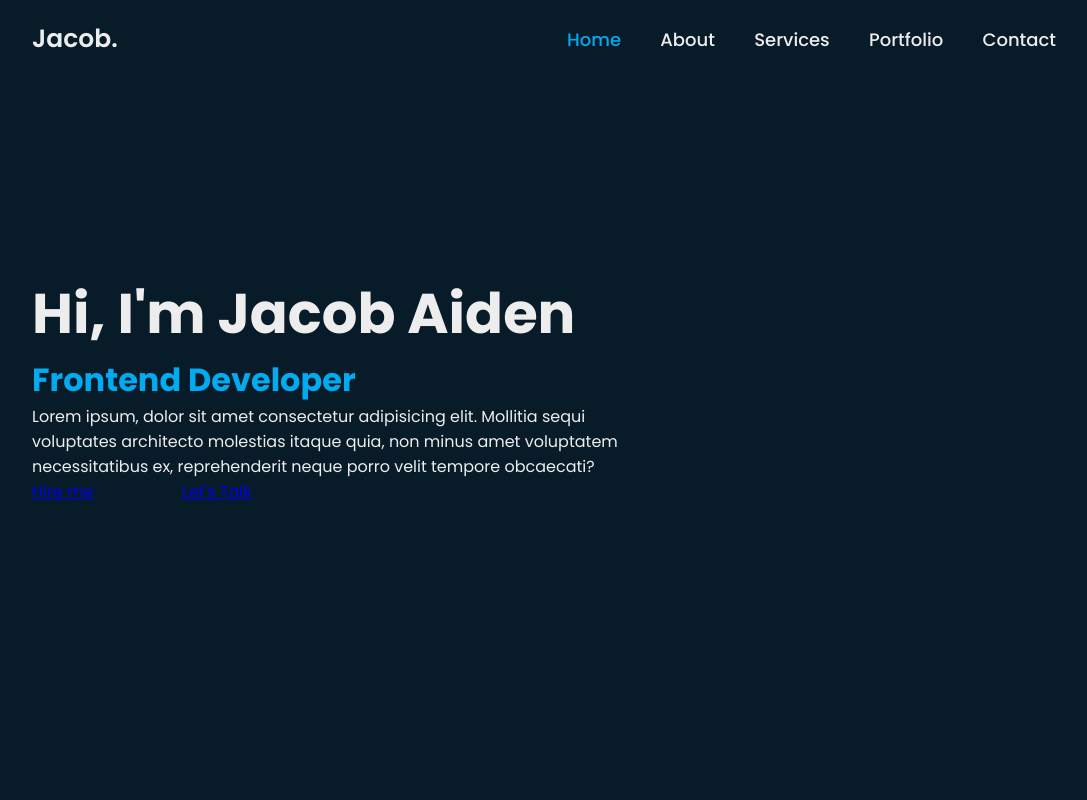
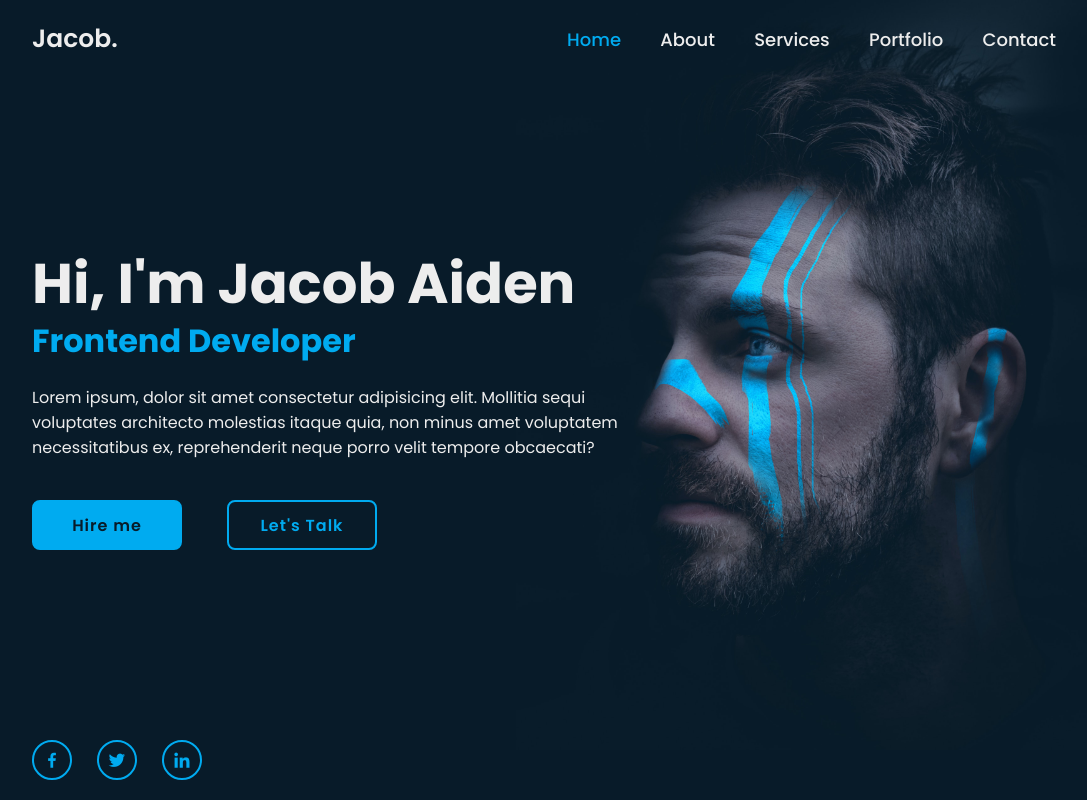
Before and after one commit to lautarobunkowski/Portofoio_Personal_CSS_HTML, a plain HTML site: page index.html in a window 1280 px wide. Shown: the whole page, without its empty margins (96-1183 px from the left). Drawn offline with nearby package versions, Linux system fonts and the light colour scheme.

Commit message:
finish home part 8/5/2023

```diff
--- a/index.html
+++ b/index.html
@@ -5,6 +5,10 @@
     <meta http-equiv="X-UA-Compatible" content="IE=edge" />
     <meta name="viewport" content="width=device-width, initial-scale=1.0" />
     <link rel="stylesheet" href="style.css" />
+    <link
+      href="https://unpkg.com/boxicons@2.1.4/css/boxicons.min.css"
+      rel="stylesheet"
+    />
     <title>Document</title>
   </head>
   <body>
@@ -31,10 +35,18 @@
           obcaecati?
         </p>
         <div class="btn-box">
-            <a href="#">Hire me</a>
-            <a href="#">Let's Talk</a>
+          <a href="#">Hire me</a>
+          <a href="#">Let's Talk</a>
         </div>
       </div>
+
+      <div class="home-sci">
+        <a href="#"><i class="bx bxl-facebook"></i></a>
+        <a href="#"><i class="bx bxl-twitter"></i></a>
+        <a href="#"><i class="bx bxl-linkedin"></i></a>
+      </div>
+
+      <span class="home-imgHover"></span>
     </section>
   </body>
 </html>
--- a/style.css
+++ b/style.css
@@ -22,14 +22,28 @@ header{
     align-items: center;
     justify-content: space-between;
     background: transparent;
+    z-index: 2;
 }
 
 .logo{
+   position: relative;
    font-size: 25px;
    font-weight: 600;
    color: #ededed;
    text-decoration: none;
 }
+
+.logo::before{
+    position: absolute;
+    top: 0;
+    right: 0;
+    content: "";
+    width: 100%;
+    height: 100%;
+    background: #081b29;
+    animation: showRight 1s ease forwards;
+    animation-delay: .4s;
+ }
 
 .navbar a{
     font-size: 18px;
@@ -50,36 +64,224 @@ header{
     display: flex;
     align-items: center;
     padding: 0 10%;
+    background-image: url(./img/daniel-lincoln-NR705beN_CU-unsplash.jpg);
+    background-repeat: no-repeat;
+    background-position: 90% top;
+    background-size: 600px;
 }
 
 .home-content{
     max-width: 600px;
+    z-index: 2;
 }
 
 .home-content h1{
+    position: relative;
     font-size: 56px;
     font-weight: 700;
+    line-height: 1.2;
 }
 
+.home-content h1::before{
+    position: absolute;
+    top: 0;
+    right: 0;
+    content: "";
+    width: 100%;
+    height: 100%;
+    background: #081b29;
+    animation: showRight 1s ease forwards;
+    animation-delay: 1s;
+ }
+
 .home-content h3{
+    position: relative;
     font-size: 32px;
     font-weight: 700;
     color: #00abf0;
 }
 
+.home-content h3::before{
+    position: absolute;
+    top: 0;
+    right: 0;
+    content: "";
+    width: 100%;
+    height: 100%;
+    background: #081b29;
+    animation: showRight 1s ease forwards;
+    animation-delay: 1.3s;
+ }
+
 .home-content p{
+    position: relative;
     font-size: 16px;
+    margin: 20px 0 40px;
 }
 
+.home-content p::before{
+    position: absolute;
+    top: 0;
+    right: 0;
+    content: "";
+    width: 100%;
+    height: 100%;
+    background: #081b29;
+    animation: showRight 1s ease forwards;
+    animation-delay: 1.6s;
+ }
+
 .home-content .btn-box{
+    position: relative;
     display: flex;
-    align-content: center;
+    justify-content: space-between;
     width: 345px;
     height: 50px;
+    z-index: -1;
 }
 
+.home-content .btn-box::before{
+    position: absolute;
+    top: 0;
+    right: 0;
+    content: "";
+    width: 100%;
+    height: 100%;
+    background: #081b29;
+    animation: showRight 1s ease forwards;
+    animation-delay: 1.9s;
+    z-index: 2;
+ }
+
 .btn-box a{
+    position: relative;
     display: inline-flex;
+    justify-content: center;
+    align-items: center;
     width: 150px;
     height: 100%;
+    background: #00abf0;
+    border: 2px solid #00abf0;
+    border-radius: 8px;
+    text-decoration: none;
+    font-size: 16px;
+    color: #081b29;
+    font-weight: 600;
+    letter-spacing: 1px;
+    z-index: 1;
+    overflow: hidden;
+    transition: .5s;
 }
+
+.btn-box a:nth-child(2){
+    background: transparent;
+    color: #00abf0;
+}
+
+.btn-box a::before{
+    content: "";
+    position: absolute;
+    top: 0;
+    left: 0;
+    width: 0;
+    height: 100%;
+    background: #081b29;
+    z-index: -1;
+    transition: .5s;
+}
+
+.btn-box a:hover{
+    color: #00abf0;
+}
+
+.btn-box a:nth-child(2):hover{
+    color: #081b29;
+}
+
+.btn-box a:hover::before{
+    width: 100%;
+}
+
+.btn-box a:nth-child(2):hover::before{
+    background: #00abf0;
+}
+
+.home-sci{
+    position: absolute;
+    bottom: 20px;
+    width: 170px;
+    display: flex;
+    justify-content: space-between;
+    z-index: 2;
+}
+
+.home-sci::before{
+    position: absolute;
+    top: 0;
+    right: 0;
+    content: "";
+    width: 100%;
+    height: 100%;
+    background: #081b29;
+    animation: showRight 1s ease forwards;
+    animation-delay: 2.5s;
+    z-index: 2;
+ }
+
+.home-sci a{
+    position: relative;
+    display: inline-flex;
+    align-items: center;
+    justify-content: center;
+    width: 40px;
+    height: 40px;
+    text-decoration: none;
+    color: #00abf0;
+    border: 2px solid #00abf0;
+    border-radius: 50%;
+    overflow: hidden;
+    transition: .5s;
+    font-size: 20px;
+}
+
+.home-sci a:hover{
+    color: #081b29;
+}
+
+.home-sci a::before{
+    top: 0;
+    left: 0;
+    content: "";
+    background: #00abf0;
+    width: 0%;
+    height: 100%;
+    position: absolute;
+    z-index: -1;
+    transition: .5s;
+}
+
+.home-sci a:hover::before{
+    width: 100%;
+}
+
+.home-imgHover{
+    position: absolute;
+    top: 0;
+    right: 30px;
+    width: 600px;
+    height: 100vh;
+    transition: .5s;
+}
+
+.home-imgHover:hover{
+    opacity: 0.8;
+    background: #081b29;
+}
+
+/* KEYFRAMES */
+
+@keyframes showRight{
+    100%{
+        width: 0%;
+    }
+}
```
